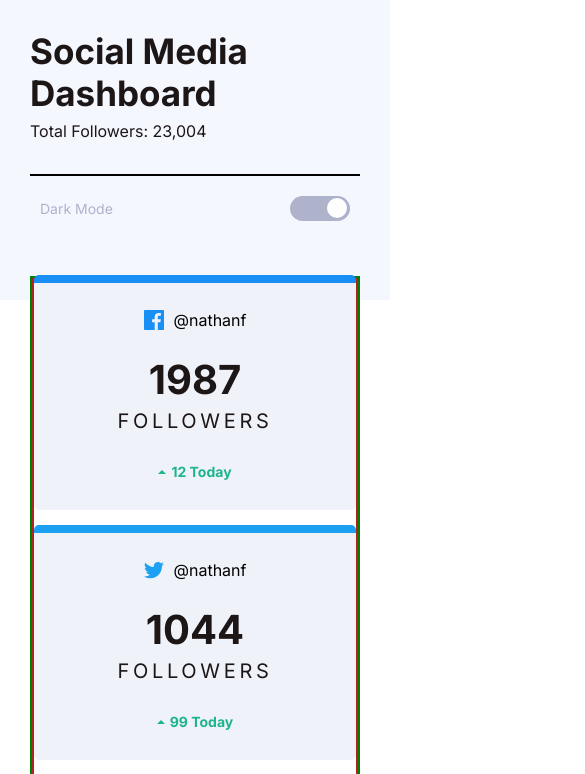
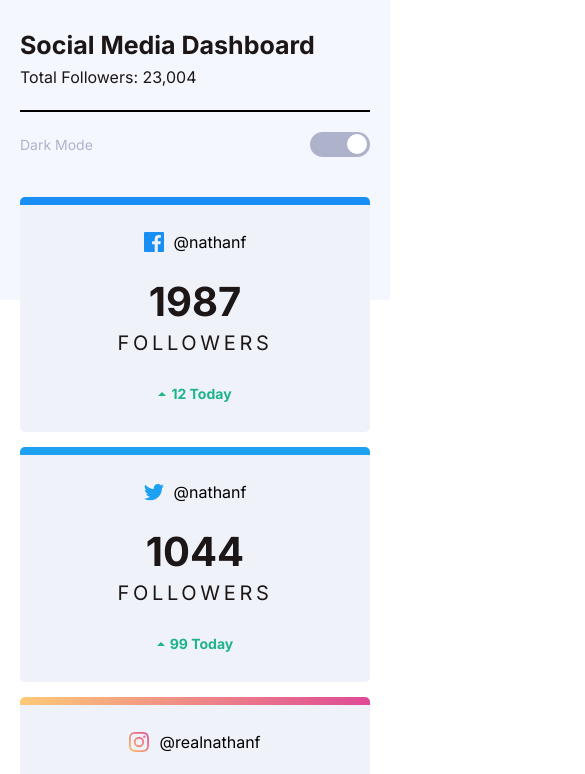
Before and after one commit to DanielOmehe/social-media-dashboard, a plain HTML site: page index.html in a window 390 px wide. Shown: the top 774 px of the page, 585 px wide, since content can reach past the window. Drawn offline with Linux system fonts and the light colour scheme.

Commit message:
build mobile version

```diff
--- a/style.css
+++ b/style.css
@@ -13,10 +13,11 @@
     --facebook: hsl(208, 92%, 53%);
     --twitter: hsl(203, 89%, 53%);
     --instagram: linear-gradient(to right, #fdc468e6, #df4996);
-    /* --instagram: hsl(37, 97%, 70%); */
     --youtube: hsl(348, 97%, 39%);
     --theme: hsl(230, 22%, 74%);
     --text-theme: hsl(230, 22%, 74%);
+
+    --border: 2px solid black;
 
     --bg: hsl(0, 0%, 100%);
     --pattern: hsl(225, 100%, 98%);
@@ -43,6 +44,7 @@
     --text: hsl(0, 0%, 100%);
     --left: 3px;
     --theme: linear-gradient(#378fe6, #3eda82);
+    --border: 2px solid white;
     --text-theme: hsl(160, 1%, 57%);
 }
 
@@ -331,17 +333,17 @@ body{
     align-items: center;
     justify-content: center;
     background: var(--pattern);
+    color: var(--text);
 }
 
 .attribution a{
-    color: black;
+    color: var(--text);
     margin-left: 5px;
 }
 
-@media only screen and (max-width: 768px){
+@media only screen and (max-width: 768px) {
     .dashboard{
-        width: 100%;
-        padding: 30px;
+        padding: 30px 20px;
     }
 
     .dashboard-header{
@@ -349,44 +351,44 @@ body{
     }
 
     .dashboard-header-title{
-        padding-bottom: 30px;
-        margin-bottom: 10px;
-        border-bottom: 2px solid black;
+        width: 100%;
+        border-bottom: var(--border);
+        padding-bottom: 20px;
+    }
+
+    .dashboard-header-title h1{
+        font-size: 25px;
     }
 
     .theme{
-        padding: 10px;
+        margin-top: 20px;
         width: 100%;
         justify-content: space-between;
     }
 
     .dashboard-container{
         width: 100%;
-        min-height: 1000px;
-        border: 2px solid green;
+        height: auto;
         display: flex;
         flex-direction: column;
     }
 
     .dashboard-info{
-        height: 700px;
-        display: flex;
-        flex-direction: column;
-        border: 2px solid firebrick;
-    }
-
-    .info-card{
-        width: 100%;
-        height: 100%;
-    }
-
-    .dashboard-overview{
-        border: 2px solid #df4996;
         display: flex;
         flex-direction: column;
     }
 
-    .overview-card{
-        width: 100%;
+    .dashboard-overview{
+        display: flex;
+        flex-direction: column;
+    }
+
+    .dashboard-overview-container{
+        display: flex;
+        flex-direction: column;
+    }
+
+    .attribution{
+        font-size: 12px;
     }
 }
```
